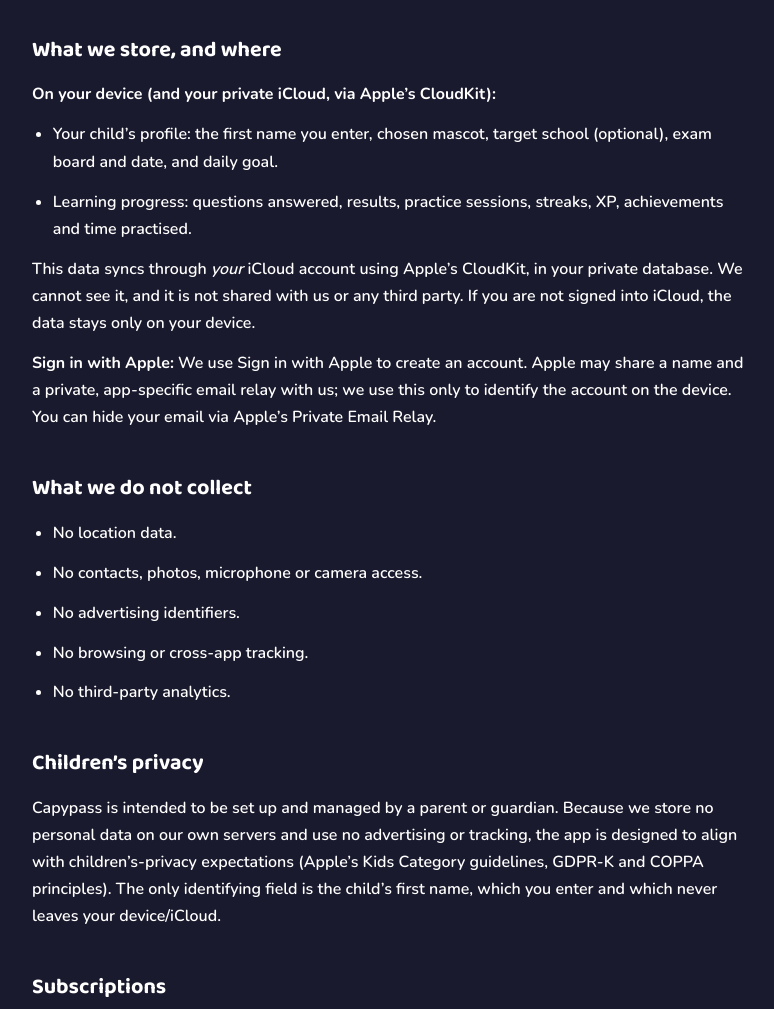
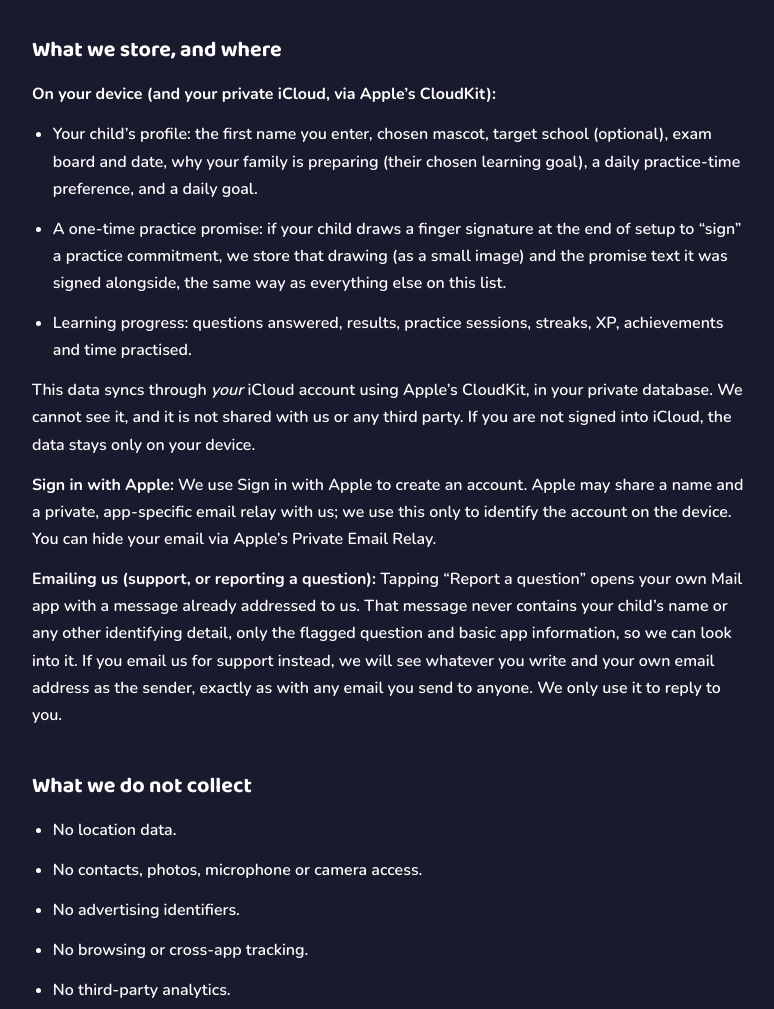
Before and after one commit to abid-mahdi/capypass-site, a plain HTML site: page privacy.html in a window 1280 px wide. Shown: the part 600-1609 px from the top of the page, without its empty margins (252-1026 px from the left). Drawn offline with nearby package versions, Linux system fonts and the light colour scheme.

Commit message:
Disclose on-device data types (signature, motivation, practice time, support email) per CPY-754 review

```diff
--- a/privacy.html
+++ b/privacy.html
@@ -77,7 +77,7 @@
     </nav>
     <div class="wrap">
         <h1>Privacy Policy</h1>
-        <p class="updated">Last updated: 20 June 2026</p>
+        <p class="updated">Last updated: 20 July 2026</p>
 
         <p>Capypass (&ldquo;we&rdquo;, &ldquo;the app&rdquo;) is an 11+ exam-preparation app for children. We have designed it to collect as little data as possible. This policy explains what is stored and where.</p>
 
@@ -94,12 +94,15 @@
         <h2>What we store, and where</h2>
         <p><strong>On your device (and your private iCloud, via Apple&rsquo;s CloudKit):</strong></p>
         <ul>
-            <li>Your child&rsquo;s profile: the first name you enter, chosen mascot, target school (optional), exam board and date, and daily goal.</li>
+            <li>Your child&rsquo;s profile: the first name you enter, chosen mascot, target school (optional), exam board and date, why your family is preparing (their chosen learning goal), a daily practice-time preference, and a daily goal.</li>
+            <li>A one-time practice promise: if your child draws a finger signature at the end of setup to &ldquo;sign&rdquo; a practice commitment, we store that drawing (as a small image) and the promise text it was signed alongside, the same way as everything else on this list.</li>
             <li>Learning progress: questions answered, results, practice sessions, streaks, XP, achievements and time practised.</li>
         </ul>
         <p>This data syncs through <em>your</em> iCloud account using Apple&rsquo;s CloudKit, in your private database. We cannot see it, and it is not shared with us or any third party. If you are not signed into iCloud, the data stays only on your device.</p>
 
         <p><strong>Sign in with Apple:</strong> We use Sign in with Apple to create an account. Apple may share a name and a private, app-specific email relay with us; we use this only to identify the account on the device. You can hide your email via Apple&rsquo;s Private Email Relay.</p>
+
+        <p><strong>Emailing us (support, or reporting a question):</strong> Tapping &ldquo;Report a question&rdquo; opens your own Mail app with a message already addressed to us. That message never contains your child&rsquo;s name or any other identifying detail, only the flagged question and basic app information, so we can look into it. If you email us for support instead, we will see whatever you write and your own email address as the sender, exactly as with any email you send to anyone. We only use it to reply to you.</p>
 
         <h2>What we do not collect</h2>
         <ul>
@@ -111,7 +114,7 @@
         </ul>
 
         <h2>Children&rsquo;s privacy</h2>
-        <p>Capypass is intended to be set up and managed by a parent or guardian. Because we store no personal data on our own servers and use no advertising or tracking, the app is designed to align with children&rsquo;s-privacy expectations (Apple&rsquo;s Kids Category guidelines, GDPR-K and COPPA principles). The only identifying field is the child&rsquo;s first name, which you enter and which never leaves your device/iCloud.</p>
+        <p>Capypass is intended to be set up and managed by a parent or guardian. Because we store no personal data on our own servers and use no advertising or tracking, the app is designed to align with children&rsquo;s-privacy expectations (Apple&rsquo;s Kids Category guidelines, GDPR-K and COPPA principles). The personal information described in &ldquo;What we store, and where&rdquo; above, including your child&rsquo;s first name and their practice-promise signature drawing, is entered or drawn by your child and stays only on your device and in your own private iCloud account. It never leaves your device/iCloud and we never see it.</p>
 
         <h2>Subscriptions</h2>
         <p>If you purchase a subscription, the transaction is handled entirely by Apple via the App Store. We never see or store your payment details.</p>
```
